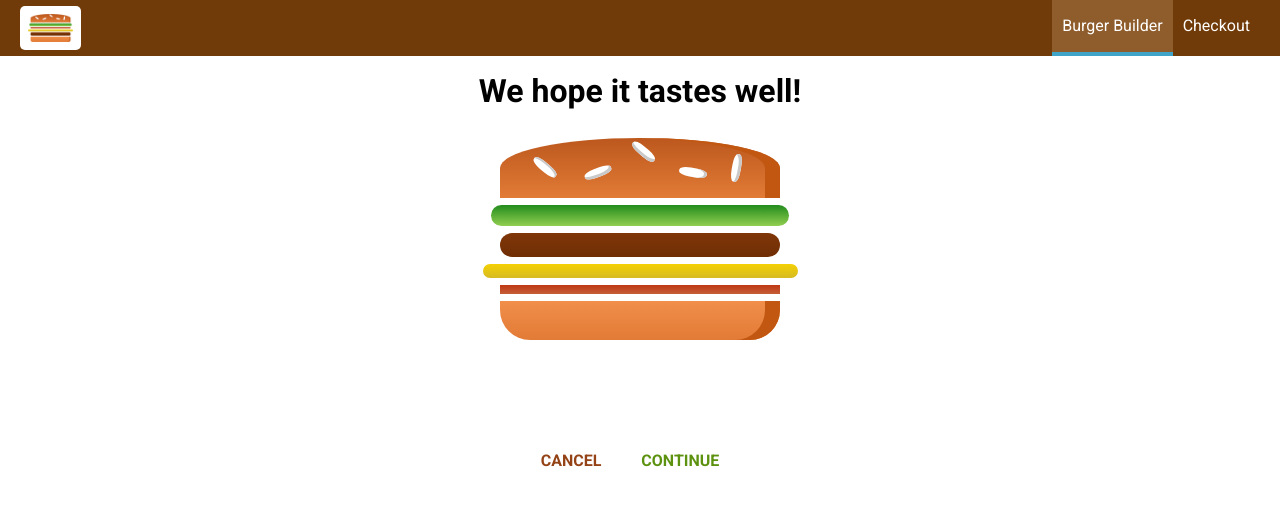
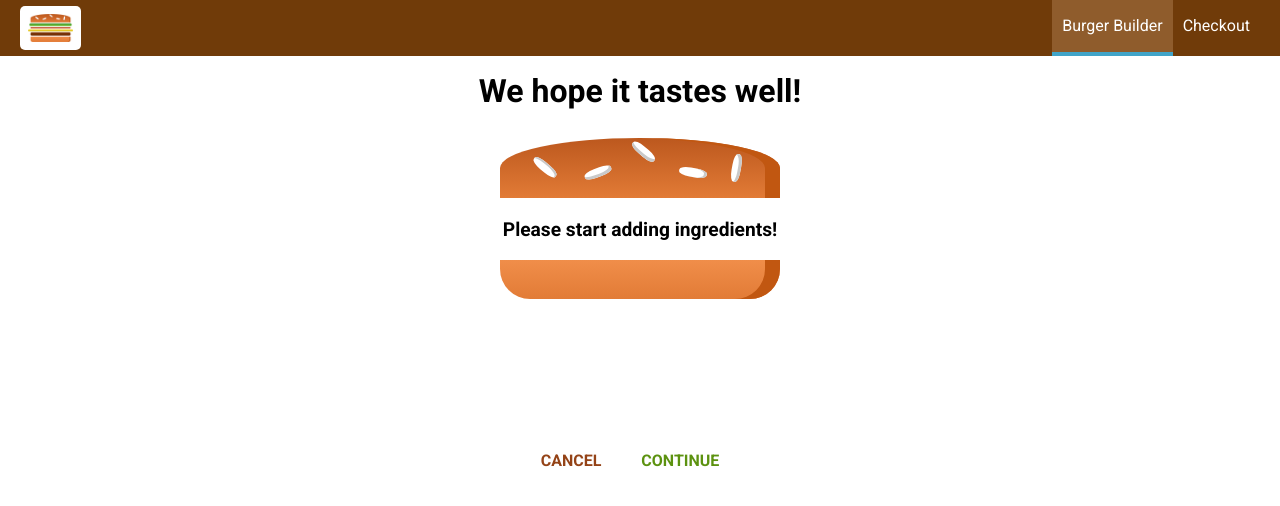
Before and after one commit to juanjomarcal/burger, a React (Create React App) app: page /checkout in a window 1280 px wide. Shown: the top 506 px of the page. Built offline with nearby package versions, Linux system fonts and the light colour scheme.

Commit message:
Checkout ingredients by params

```diff
--- a/src/components/Order/CheckoutSummary/CheckoutSummary.js
+++ b/src/components/Order/CheckoutSummary/CheckoutSummary.js
@@ -6,6 +6,7 @@
 import classes from './CheckoutSummary.module.css'
 
 const checkoutSummary = (props) => {
+  console.log(props.ingredients);
   return(
     <div className={classes.CheckoutSummary}>
       <h1>We hope it tastes well!</h1>
--- a/src/containers/BurgerBuilder/BurgerBuilder.js
+++ b/src/containers/BurgerBuilder/BurgerBuilder.js
@@ -104,7 +104,15 @@
         this.setState({loading: false, purchasing: false});
         console.log(error);
       });*/
-    this.props.history.push('/checkout');
+    const queryParams = [];
+    for (let i in this.state.ingredients){
+      queryParams.push(encodeURIComponent(i)+'='+encodeURIComponent(this.state.ingredients[i]))
+    }
+    const queryString = queryParams.join('&');
+    this.props.history.push({
+      pathname: '/checkout',
+      search: '?'+queryString
+    });
   }
 
   render(){
--- a/src/containers/Checkout/Checkout.js
+++ b/src/containers/Checkout/Checkout.js
@@ -11,6 +11,15 @@
       cheese: 1,
       bacon: 1
     }
+  }
+
+  componentDidMount() {
+    const query = new URLSearchParams(this.props.location.search);
+    const ingredients = {};
+    for (let param of query){
+      ingredients[param[0]] = parseInt(param[1])
+    }
+    this.setState({ ingredients: ingredients });
   }
 
   checkoutCancelledHandler = () => {
```
